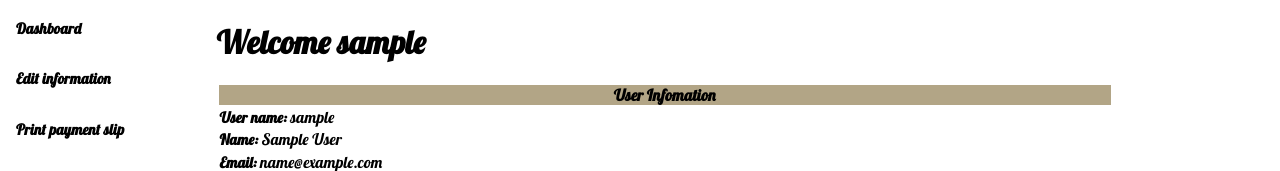
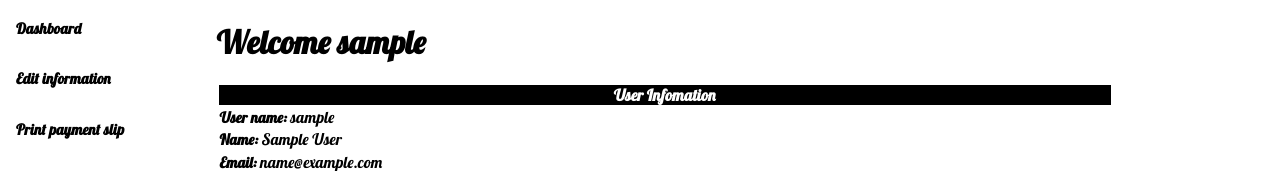
Before and after one commit to airyhq-g2/airy-shop, a Django app: page /profile/dashboard/ in a window 1280 px wide. Shown: the part 77-248 px from the top of the page. Run offline with Django 3.2, Linux system fonts and the light colour scheme; the visitor is signed in with stand-in values (Sample User, id 1); data comes from the database, SQL or seed files in the repository; data that the repository does not hold is empty.

Commit message:
rearrangement2

```diff
--- a/main/templates/main/profile-dashboard.html
+++ b/main/templates/main/profile-dashboard.html
@@ -11,8 +11,10 @@
         <div class="w-70 ml-32">
             <h1>Welcome {{ request.user }}</h1>
             <table class="full-width">
-                <tr class="bg-brown">
-                    <th>User Infomation</th>
+                <tr class="bg-black">
+                    <th style="
+                    color: white;
+                ">User Infomation</th>
                 </tr>
                 <tr>
                     <td><strong>User name: </strong>{{ request.user }}</td>
```
